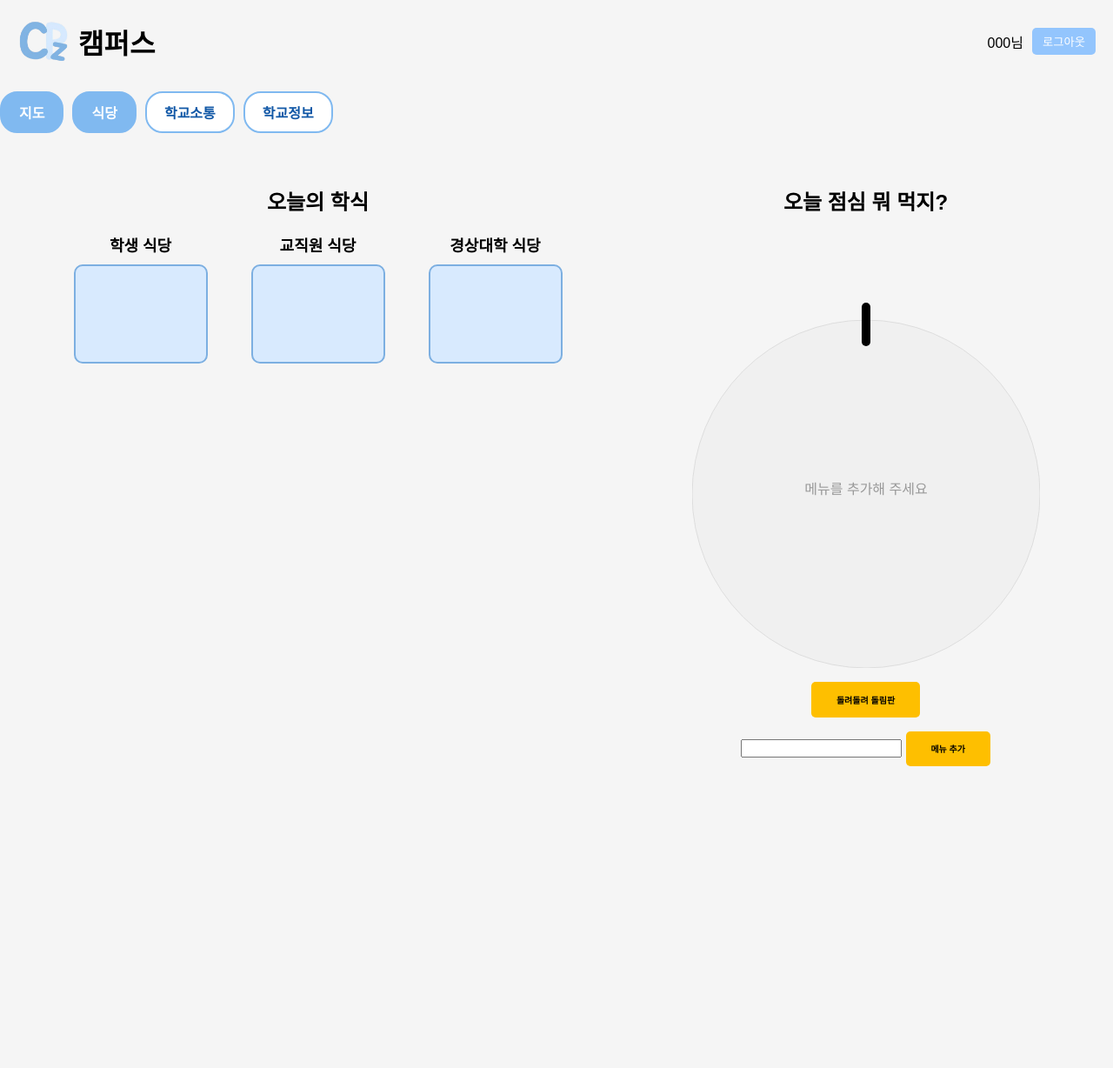
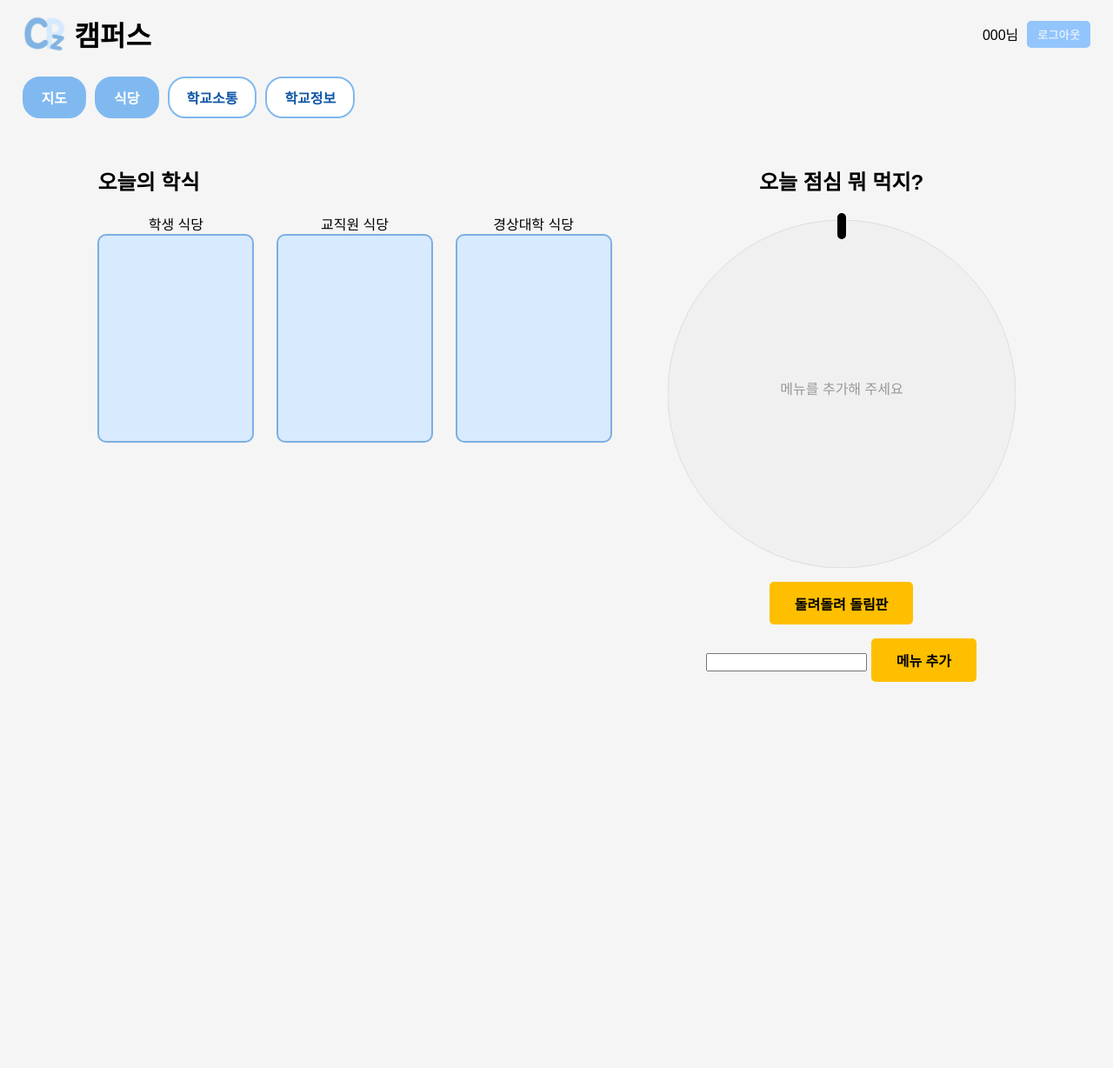
Before and after one commit to hoon1113/myproject, a Django app: page /meal/ in a window 1280 px wide. Shown: the whole page at 87% size. After the commit the page ends 784 px from the top, so only its background shows below. Run offline with Django 5.2, Linux system fonts and the light colour scheme.

Commit message:
디자인 수정 및 합치기 중간 저장

```diff
--- a/myapp/static/myapp/css/busmapstyle.css
+++ b/myapp/static/myapp/css/busmapstyle.css
@@ -24,8 +24,9 @@ html, body {
 
 h1 {
   margin: 0;
-  justify-content: left;
   font-size: 2rem;
+  text-align: left;       /* 텍스트 왼쪽 정렬 */
+  flex: 1;                /* 남는 공간 차지해서 왼쪽에 고정 */
 }
 
 /* 사용자 정보 박스 */
--- a/myapp/static/myapp/css/mealstyle.css
+++ b/myapp/static/myapp/css/mealstyle.css
@@ -2,24 +2,28 @@ body {
   margin: 0;
   font-family: 'Noto Sans KR', sans-serif;
   background: #f5f5f5;
+  overflow-x: hidden;
 }
 
+/* 헤더 */
 .header {
   display: flex;
   align-items: center;
-  padding: 20px;
+  padding: 2vh 2vw;
+  flex-wrap: wrap;
 }
 
 .logo {
-  width: 60px;
+  width: 50px;
   margin-right: 10px;
 }
 
 h1 {
   margin: 0;
-  font-size: 32px;
+  font-size: 2rem;
 }
 
+/* 사용자 박스 */
 .user-box {
   margin-left: auto;
   display: flex;
@@ -36,12 +40,13 @@ h1 {
   cursor: pointer;
 }
 
+/* 메뉴 */
 .menu {
   display: flex;
-  padding-left: 100px;
+  flex-wrap: wrap;
+  gap: 10px;
+  padding: 10px 2vw;
   background-color: #f5f5f5;
-  gap: 10px;
-  padding: 10px 0;
 }
 
 .menu-button {
@@ -66,92 +71,75 @@ h1 {
   color: white;
 }
 
+/* 메인 영역 */
 .main-container {
   display: flex;
-  justify-content: space-around;
-  padding: 30px 10px;
-  height: 1000px;
+  flex-wrap: wrap;
+  justify-content: center;
+  align-items: flex-start;
+  gap: 5vw;
+  padding: 3vh 3vw;
 }
 
-.meal h2 {
-  text-align: center;
+/* 오늘의 식단 */
+.today-meal-grid {
+  display: flex;
+  flex-wrap: wrap;
+  justify-content: center;
+  gap: 2vw;
+  margin-top: 2vh;
 }
 
-.today-meal-grid {
-  justify-content: center;
-  gap: 50px;
-  margin-top: 10px;
-  height: 150px;
-  display: flex;
-}
-
-.restaurant{
+.restaurant {
   display: flex;
   flex-direction: column;
   align-items: center;
 }
 
-.restaurant-title {
-  font-weight: bold;
-  margin-bottom: 10px;
-  font-size: 18px;
-}
-
-.col1{
-  width: 150px;
-  height: 200px;
+/* 공통 박스 스타일 */
+.col1, .col2, .col3 {
+  width: 25vw;
+  max-width: 180px;
+  height: 30vh;
+  min-height: 180px;
   background-color: #D8EAFE;
   border: 2px solid #7CAFE1;
   border-radius: 10px;
-  float: left;
   text-align: center;
+  padding: 1em;
+  box-sizing: border-box;
 }
 
-.col2{
-  width: 150px;
-  height: 200px;
-  background-color: #D8EAFE;
-  border: 2px solid #7CAFE1;
-  border-radius: 10px;
-  float: left;
-  text-align: center;
+/* 서브 섹션 */
+.sub {
+  width: 100%;
+  background-color: #f5f5f5;
 }
 
-.col3{
-  width: 150px;
-  height: 200px;
-  background-color: #D8EAFE;
-  border: 2px solid #7CAFE1;
-  border-radius: 10px;
-  float: left;
-  text-align: center;
-}
-
-.sub {
-  width: 100%;
-  height: auto;
-  background-color: f5f5f5;
-  float: right;
-}
 .sub h2 {
   text-align: center;
 }
 
+/* 룰렛 */
 canvas {
-  margin-top : 100px;
-  transition: 2s;
+  margin-top: 1vh;
+  width: 90vw;
+  max-width: 400px;
+  aspect-ratio: 1 / 1;
+  height: auto;
+  display: block;
 }
 
 .roulette-button {
-  z-index : 1000;
+  z-index: 1000;
   background: #febf00;
   margin-top: 1rem;
-  padding: .8rem 1.8rem;
+  padding: 0.8rem 1.8rem;
   border: none;
-  font-size: 10px;
+  font-size: 1rem;
   font-weight: bold;
   border-radius: 5px;
-  transition: .2s;
+  transition: 0.2s;
   cursor: pointer;
 }
 
@@ -160,26 +148,27 @@ canvas {
   color: #f9f9f9;
 }
 
+/* 메뉴 섹션 */
 #menu {
   width: 100%;
-  height : 960px;
+  min-height: 60vh;
   overflow: hidden;
   display: flex;
   align-items: center;
-  text-align : center;
+  text-align: center;
   flex-direction: column;
   position: relative;
+  box-sizing: border-box;
 }
 
 #menu::before {
-  margin-top : 100px;
   content: "";
   position: absolute;
   width: 10px;
-  height: 50px;
+  height: 30px; /* 줄여서 더 작게 표시 */
   border-radius: 5px;
   background: #000;
-  top: -20px;
+  top: 0; /* 위에서 딱 붙게 설정 */
   left: 50%;
   transform: translateX(-50%);
   z-index: 22;
--- a/myapp/static/myapp/js/roulette.js
+++ b/myapp/static/myapp/js/roulette.js
@@ -1,5 +1,15 @@
 const $c = document.querySelector("#roulette-canvas");
 const ctx = $c.getContext(`2d`);
+// 캔버스 크기 자동 보정 (고해상도 디바이스 대응 포함)
+function resizeCanvas() {
+  const ratio = window.devicePixelRatio || 1;
+  $c.width = $c.offsetWidth * ratio;
+  $c.height = $c.offsetHeight * ratio;
+  ctx.setTransform(1, 0, 0, 1, 0, 0); // 기존 변환 초기화
+  ctx.scale(ratio, ratio); // 고해상도 대응 스케일
+}
+resizeCanvas();
+
 const menuAdd = document.querySelector('#menuAdd');
 const product = [];
 const colors = [];
@@ -30,7 +40,7 @@ const newMake = () => {
   }
 
   ctx.fillStyle = "#fff";
-  ctx.font = "10px Pretendard";
+  ctx.font = "500px Pretendard";
   ctx.textAlign = "left";
 
   for (let i = 0; i < product.length; i++) {
--- a/myapp/templates/myapp/busmap.html
+++ b/myapp/templates/myapp/busmap.html
@@ -8,8 +8,10 @@
 </head>
 <body>
   <div class="header">
-    <img src="{% static 'myapp/로고만.png' %}" alt="CPZ 로고" class="logo">
-    <h1>캠퍼스</h1>
+      <div style="display: flex; align-items: center;">
+        <img src="{% static 'myapp/로고만.png' %}" alt="CPZ 로고" class="logo">
+        <h1>캠퍼스</h1>
+      </div>
     <div class="user-box">
       <span>000님</span>
       <button class="logout">로그아웃</button>
--- a/myapp/templates/myapp/home.html
+++ b/myapp/templates/myapp/home.html
@@ -14,7 +14,7 @@
       <div class="card" onclick="location.href='{% url 'map' %}'">
         <span>학교 캠퍼스 지도</span>
       </div>
-      <div class="card">
+      <div class="card" onclick="location.href='{% url 'meal' %}'">
         <span>학교 주변 식당</span>
       </div>
       <div class="card">
```
Also changed, not shown: myapp/static/myapp/css/mapstyle.css (+23 -25 lines).
